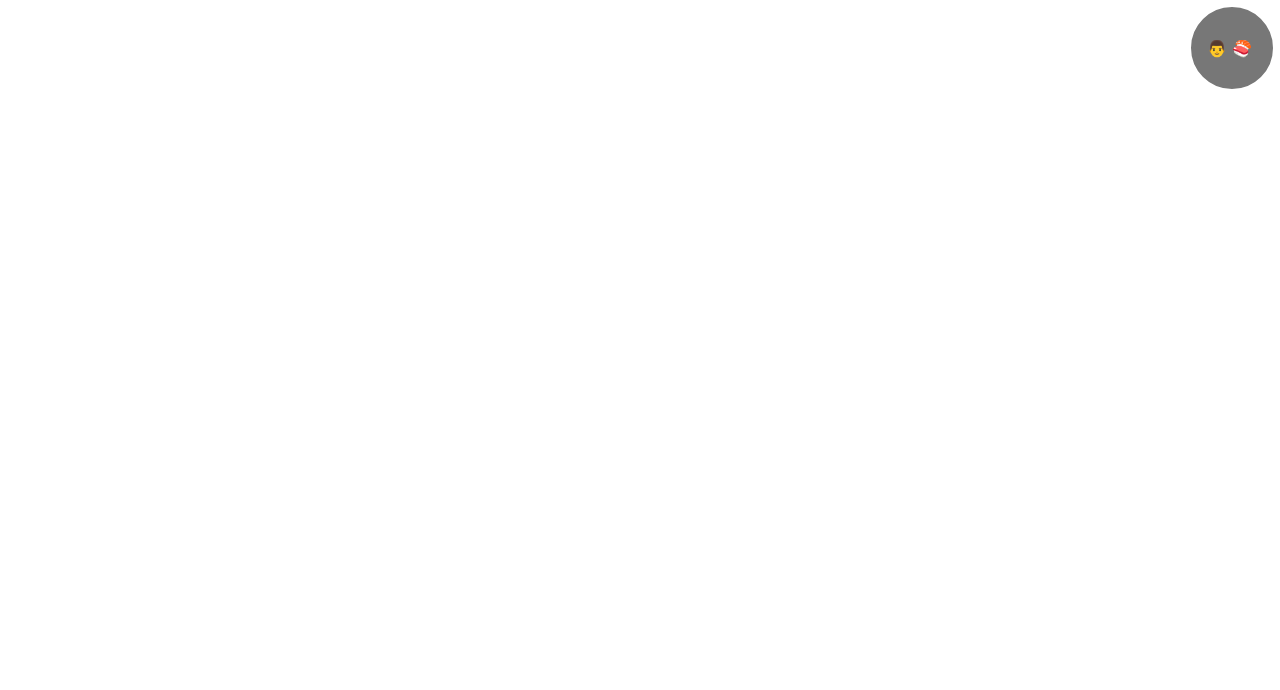
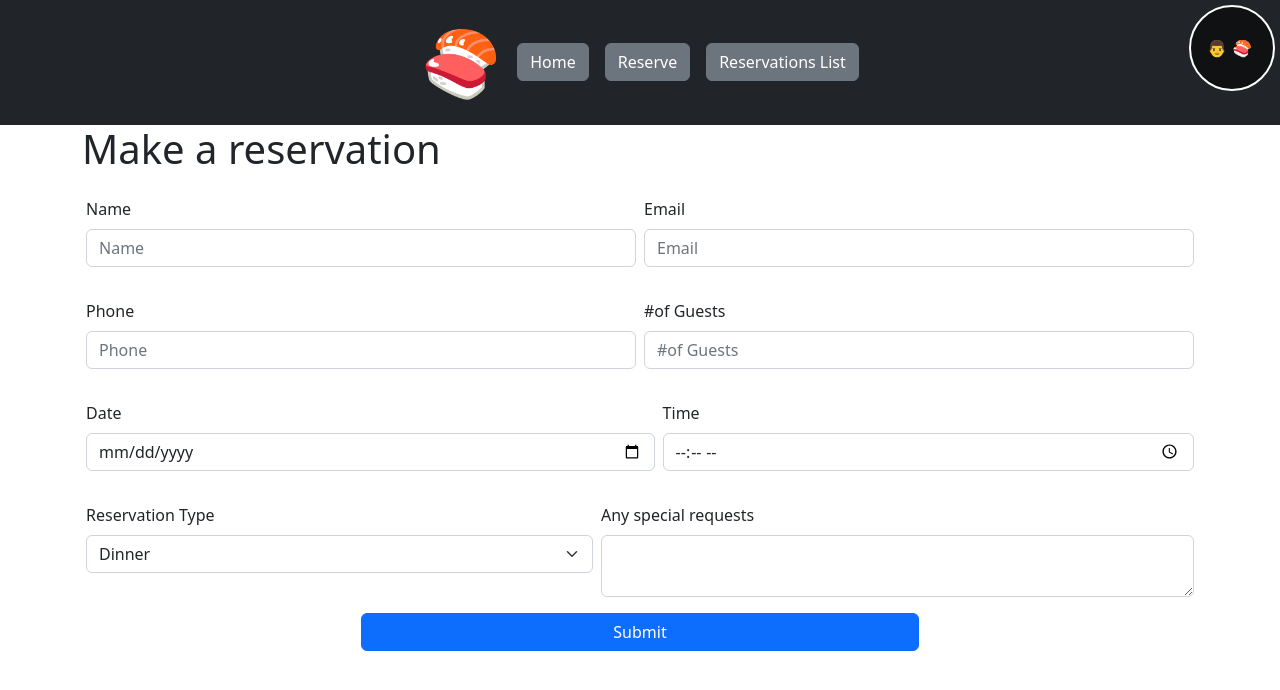
Before and after one commit to xavi-mat/boot505-react5, a React (Create React App) app: page /restaurant/reserve in a window 1280 px wide. Before the commit this address had no page. Shown: the top 690 px of the page. Built offline with nearby package versions, Linux system fonts and the light colour scheme.

Commit message:
Restaurant form and reservations

```diff
--- a/src/App.jsx
+++ b/src/App.jsx
@@ -5,6 +5,8 @@ import PersContact from './components/Personal/PersContact/PersContact';
 import PersHome from './components/Personal/PersHome/PersHome';
 import PersOther from './components/Personal/PersOther/PersOther';
 import Restaurant from './components/Restaurant/Restaurant';
+import RestReserve from './components/Restaurant/RestReserve/RestReserve';
+import RestList from './components/Restaurant/RestList/RestList';
 
 const bioItems = [
   `Nací en Sueca, una pequeña ciudad de Valencia rodeada de arrozales 🌾🌾 y naranjos 🍊🍊, en una familia dedicada al cultivo 🚜 del arroz 🌾 desde hace siglos ⌛.`,
@@ -16,14 +18,24 @@ const bioItems = [
 
 const fakeDB = {
   users: [],
-  loadUsers: function() {
+  loadUsers: function () {
     this.users = localStorage.S5_users ? JSON.parse(localStorage.S5_users) : [];
-    },
-  saveUser: function(user) {
+  },
+  saveUser: function (user) {
     this.loadUsers();
     this.users.unshift(user);
     localStorage.S5_users = JSON.stringify(this.users);
   },
+  reservations: [],
+  loadReservations: function () {
+    this.reservations = localStorage.S5_reservations ? JSON.parse(localStorage.S5_reservations) : [];
+  },
+  saveReservation: function (reservation) {
+    this.loadReservations();
+    this.reservations.unshift(reservation);
+    localStorage.S5_reservations = JSON.stringify(this.reservations);
+  },
+
 }
 
 const dishes = [
@@ -63,6 +75,8 @@ function App() {
           <Route path='/personal/contact' element={<PersContact db={fakeDB} />} />
           <Route path='/personal/other' element={<PersOther db={fakeDB} />} />
           <Route path="/restaurant" element={<Restaurant dishes={dishes} />} />
+          <Route path="/restaurant/reserve" element={<RestReserve db={fakeDB} />} />
+          <Route path="/restaurant/reservations" element={<RestList db={fakeDB} />} />
         </Routes>
       </BrowserRouter>
     </>
--- a/src/components/Restaurant/RestHeader/RestHeader.jsx
+++ b/src/components/Restaurant/RestHeader/RestHeader.jsx
@@ -1,11 +1,12 @@
+import { Link } from "react-router-dom";
+
 function RestHeader() {
   return (
-    <div className="p-4 bg-dark text-white text-center">
-    <span className="mx-2">Logo</span>
-      <button className="btn btn-secondary mx-2">Aquí</button>
-      <button className="btn btn-secondary mx-2">se supone</button>
-      <button className="btn btn-secondary mx-2">que hay</button>
-      <button className="btn btn-secondary mx-2">botones</button>
+    <div className="p-4 bg-dark text-white d-flex align-items-center justify-content-center">
+      <span className="mx-2 display-3">🍣</span>
+      <Link className="btn btn-secondary mx-2" to="/restaurant">Home</Link>
+      <Link className="btn btn-secondary mx-2" to="/restaurant/reserve">Reserve</Link>
+      <Link className="btn btn-secondary mx-2" to="/restaurant/reservations">Reservations List</Link>
     </div>
   )
 }
--- /dev/null
+++ b/src/components/Restaurant/RestList/RestList.jsx
@@ -0,0 +1,37 @@
+import RestHeader from "../RestHeader/RestHeader"
+
+function RestReserve({ db }) {
+  db.loadReservations();
+  let reservations;
+  if (db.reservations.length) {
+    reservations = db.reservations.map((r, i) => (
+      <div key={i} className="card mb-3">
+        <div className="card-header">
+          <div className="d-md-flex justify-content-between">
+            <div>
+              Name: <strong>{r.name}</strong>. #of Guests: {r.guests}. Type: {r.type}.
+            </div>
+            <div>
+              Date: {r.date}. Time: {r.time}
+            </div>
+          </div>
+        </div>
+        {r.message ? (<div className="card-body">Message: {r.message}</div>) : ''}
+      </div>
+    ))
+
+  } else {
+    reservations = (<div className="text-muted">(Empty list)</div>);
+  }
+  return (
+    <>
+      <RestHeader />
+      <div className="container">
+        <h1>Reservations List</h1>
+        {reservations}
+      </div>
+    </>
+  )
+}
+
+export default RestReserve
--- /dev/null
+++ b/src/components/Restaurant/RestReserve/RestReserve.jsx
@@ -0,0 +1,113 @@
+import RestHeader from "../RestHeader/RestHeader"
+import { useState } from "react"
+import { useNavigate } from "react-router-dom";
+
+function RestReserve({ db }) {
+
+  const navigate = useNavigate();
+
+  const initialValues = {
+    name: "",
+    email: "",
+    phone: "",
+    guests: "",
+    date: "",
+    time: "",
+    type: "",
+    message: "",
+  }
+  const [data, setData] = useState({ ...initialValues });
+
+  const handleInputChange = (ev) => {
+    setData({
+      ...data,
+      [ev.target.name]: ev.target.value,
+    })
+  }
+
+  const handleSubmit = (ev) => {
+    ev.preventDefault();
+    const newReservation = {
+      ...data,
+      createdAt: new Date(),
+    }
+    db.saveReservation(newReservation);
+    clearState();
+    navigate('/restaurant/reservations')
+  }
+  const clearState = () => {
+    setData({ ...initialValues });
+  }
+
+  return (
+    <>
+      <RestHeader />
+      <div className="container">
+        <h1>Make a reservation</h1>
+        <form onSubmit={handleSubmit}>
+          <div className="d-sm-flex">
+            <div className="my-3 mx-1 flex-fill">
+              <label className="form-label">Name</label>
+              <input type="text" className="form-control"
+                id="form-name" name="name" onChange={handleInputChange} value={data.name} placeholder="Name" required />
+            </div>
+            <div className="my-3 mx-1 flex-fill">
+              <label className="form-label">Email</label>
+              <input type="email" className="form-control"
+                id="form-email" name="email" onChange={handleInputChange} value={data.email} placeholder="Email" required />
+            </div>
+          </div>
+          <div className="d-sm-flex">
+            <div className="my-3 mx-1 flex-fill">
+              <label className="form-label">Phone</label>
+              <input type="text" className="form-control"
+                id="form-phone" name="phone" onChange={handleInputChange} value={data.phone} placeholder="Phone" required />
+            </div>
+            <div className="my-3 mx-1 flex-fill">
+              <label className="form-label">#of Guests</label>
+              <input type="number" className="form-control"
+                id="form-guests" name="guests" onChange={handleInputChange} value={data.guests} placeholder="#of Guests" required />
+            </div>
+          </div>
+          <div className="d-sm-flex">
+            <div className="my-3 mx-1 flex-fill">
+              <label className="form-label">Date</label>
+              <input type="date" className="form-control"
+                id="form-date" name="date" onChange={handleInputChange} value={data.date} placeholder="Date" required />
+            </div>
+            <div className="my-3 mx-1 flex-fill">
+              <label className="form-label">Time</label>
+              <input type="time" className="form-control"
+                id="form-time" name="time" onChange={handleInputChange} value={data.time} placeholder="Time" required />
+            </div>
+          </div>
+          <div className="d-sm-flex">
+            <div className="my-3 mx-1 flex-fill">
+              <label className="form-label">Reservation Type</label>
+              <select className="form-select" onChange={handleInputChange} id="form-type" name="type" required>
+                <option value="Dinner">Dinner</option>
+                <option value="VIP">VIP</option>
+                <option value="Birthday">Birthday</option>
+                <option value="Anniversary">Anniversary</option>
+                <option value="Private">Private</option>
+                <option value="Wedding">Wedding</option>
+                <option value="Corporate">Corporate</option>
+                <option value="Holiday">Holiday</option>
+              </select>
+            </div>
+            <div className="my-3 mx-1 flex-fill">
+              <label className="form-label">Any special requests</label>
+              <textarea className="form-control" onChange={handleInputChange}
+                id="form-message" name="message" value={data.message}></textarea>
+            </div>
+          </div>
+          <div className="text-center">
+            <button type="submit" className="btn btn-primary w-50">Submit</button>
+          </div>
+        </form>
+      </div>
+    </>
+  )
+}
+
+export default RestReserve
--- a/src/components/Restaurant/Restaurant.jsx
+++ b/src/components/Restaurant/Restaurant.jsx
@@ -1,12 +1,12 @@
 import RestHeader from "./RestHeader/RestHeader"
 import RestHome from "./RestHome/RestHome"
 
-function Restaurant({dishes}) {
+function Restaurant({ dishes }) {
   return (
-    <div>
-    <RestHeader/>
-    <RestHome dishes={dishes}/>
-    </div>
+    <>
+      <RestHeader />
+      <RestHome dishes={dishes} />
+    </>
   )
 }
 
```
Also changed, not shown: 1 other file (tests, documents, lock files or other folders).
